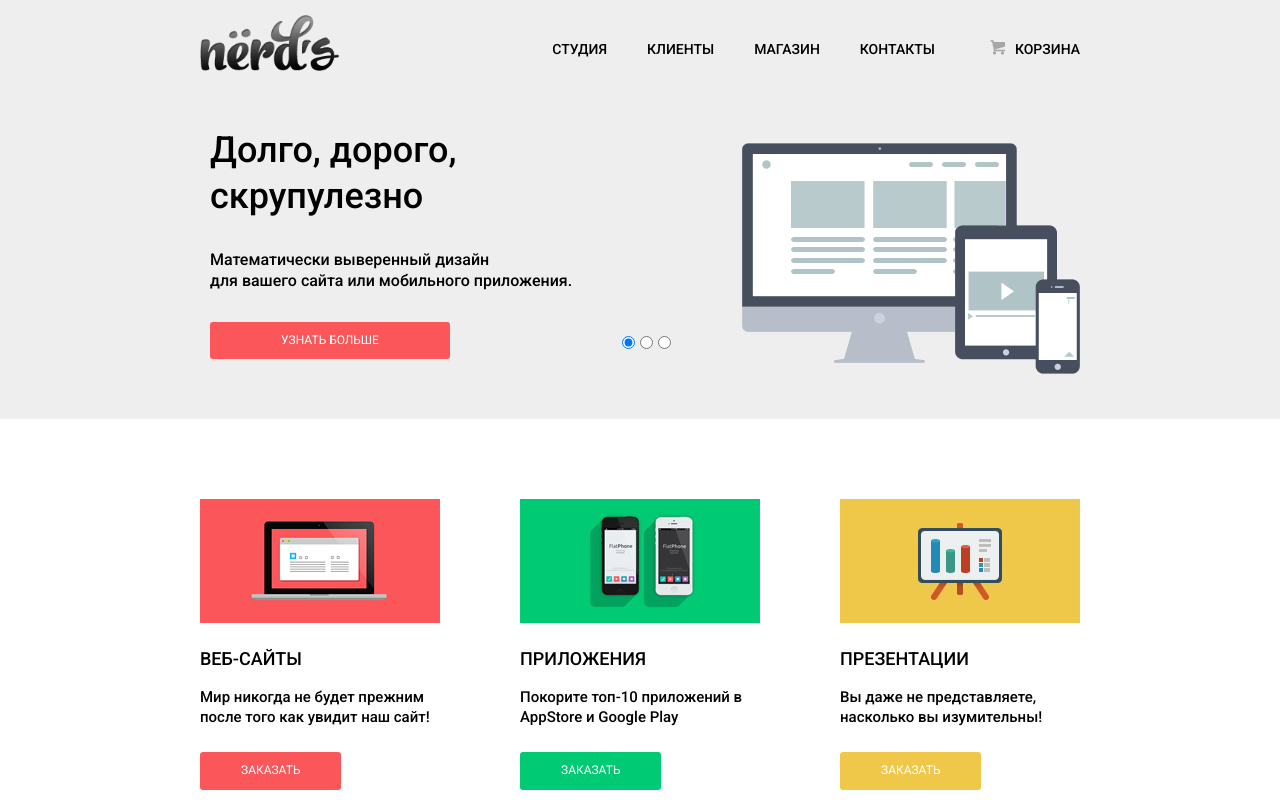
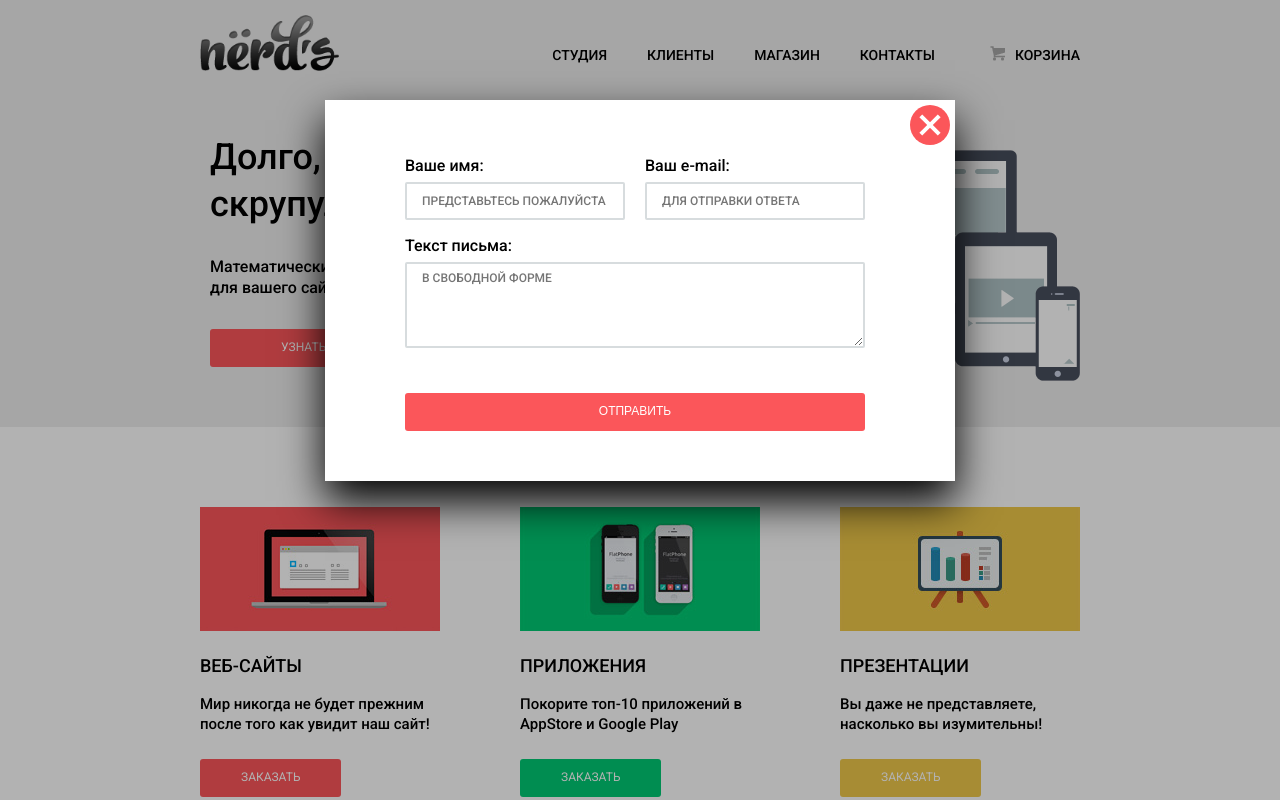
Before and after one commit to lonixoon/nerds, a plain HTML site: page index.html in a window 1280 px wide. Shown: the top 800 px of the page. Drawn offline with Linux system fonts and the light colour scheme.

Commit message:
закончил декарирование формы обратной связи index.html

```diff
--- a/css/style-test.css
+++ b/css/style-test.css
@@ -2,10 +2,13 @@
 /*Начало Красная прямоугольная кнопка*/
 .btn {
   display: inline-flex;
+  justify-content: center;
   padding: 10px 40px;
+  margin: 0;
   border: 1px solid transparent;
   border-radius: 3px;
   font-size: 12px;
+  line-height: 1.3;
   font-weight: 400;
   text-decoration: none;
   text-transform: uppercase;
@@ -51,14 +54,15 @@
 .btn_long {
   padding: 10px 70px;
 }
+/*Конец Красная прямоугольная кнопка*/
 
-/*Конец Красная прямоугольная кнопка*/
 
 /*Начало Линия серая, разделитель блоков*/
 .gray-line {
   border-bottom: 2px solid #eeeeee;
 }
 /*Конец Линия серая, разделитель блоков*/
+
 
 /*Начало Список, красная линия впереди*/
 .non-standart-list {
@@ -84,6 +88,77 @@
 /*Конец Список, красная линия впереди*/
 
 
+/*Начало Стиль для текстовых полей*/
+.text {
+  padding: 5px 15px;
+  border: 2px solid #d7dcde;
+  border-radius: 2px;
+  min-height: 38px;
+  font-family: 'Roboto', sans-serif;
+  font-weight: 500;
+  line-height: 18px;
+  font-size: 12px;
+}
+
+.text:hover {
+  border-color: #a2a9ac;
+}
+
+.text:focus {
+  border-color: #56bffb;
+  outline: none;
+}
+
+
+/*Конец Стиль для текстовых полей*/
+
+
+/*Начало Закрывалкя close для оконон*/
+.close {
+  position: absolute;
+  top: 5px;
+  right: 5px;
+  width: 40px;
+  height: 40px;
+  border: 1px solid transparent;
+  border-radius: 50px;
+  background: #fb565a;
+  font-size: 0;
+}
+
+.close:hover {
+  background-color: #d6494d;
+}
+
+.close:active {
+  background-color: #b63538;
+  box-shadow: inset 0 2px 0 #9b2d30;
+}
+
+  .close::before,
+  .close::after {
+    content: "";
+    position: absolute;
+    top: 50%;
+    right: 50%;
+    margin-top: -2px;
+    margin-right: -13px;
+    width: 26px;
+    height: 4px;
+    background: #ffffff;
+  }
+
+  .close::before {
+    transform: rotate(45deg);
+  }
+
+  .close::after {
+    transform: rotate(-45deg);
+  }
+
+
+
+/*Конец Закрывалкя close для оконон*/
 /*Конец Общие декоративные элементы для сайта*/
 
 html,
@@ -96,7 +171,6 @@ body {
 }
  * {
     box-sizing: border-box;
-    line-height: 1.3;
  }
 
 h2 {
@@ -410,3 +484,66 @@ header {
     .social__buttons__btn_inst {
       background-position: -164px 45%;
     }
+
+/*Начало Попап окна*/
+.modal-feedback {
+  position: fixed;
+  left: 50%;
+  top: 100px;
+  margin-left: -315px;
+  width: 630px;
+  padding: 50px 90px 50px 80px;
+  box-shadow: 0 20px 40px #000000;
+  background: #ffffff;
+  z-index: 100;
+}
+
+  .modal-feedback label {
+    line-height: 2;
+  }
+
+  .modal-feedback__form {
+    display: inline-flex;
+    justify-content: space-between;
+    flex-wrap: wrap;
+  }
+
+  .modal-feedback-form__name {
+    display: flex;
+    flex-direction: column;
+    width: 220px;
+  }
+
+  .modal-feedback-form__email {
+    display: flex;
+    flex-direction: column;
+    width: 220px;
+  }
+
+  .modal-feedback-form__comment {
+    display: flex;
+    flex-direction: column;
+    width: 460px;
+    margin-top: 10px;
+  }
+
+  .modal-feedback__btn {
+    display: flex;
+    width: 460px;
+    margin-top: 45px;
+  }
+
+  .modal-feedback ::-webkit-input-placeholder {
+    text-transform: uppercase;
+  }
+
+.overlay {
+  position: fixed;
+  top: 0;
+  left: 0;
+  width: 100%;
+  height: 100%;
+  z-index: 90;
+  background: rgba(0, 0, 0, 0.3);
+}
+/*Конец Попап окна
--- a/index.html
+++ b/index.html
@@ -184,19 +184,24 @@
 			</section>
 		</div>
 	</footer>
-	<section class="modal-feedback-form">
-		<form action="#" method="post">
-			<label class="modal-feedback-form__name" for="name">Ваше имя:</label>
-			<input type="text" name="name" id="name" placeholder="Представьтесь пожалуйста">
-
-			<label  class="modal-feedback-form__email" for="email">Ваш e-mail:</label>
-			<input type="email" name="email" id="email" placeholder="Для отправки ответа">
-
-			<label class="modal-feedback-form__comment" for="coment">Текст письма:</label>
-			<textarea id="coment" name="coment" placeholder="В свободной форме"></textarea>
-
-			<button class="btn" type="submit">Отправить</button>
+	<section class="modal-feedback">
+		<div class="close">Закрыть</div>
+		<form class="modal-feedback__form" action="#" method="post">
+			<div class="modal-feedback-form__name">
+				<label for="name">Ваше имя:</label>
+				<input class="text" type="text" name="name" id="name" placeholder="Представьтесь пожалуйста">
+			</div>
+			<div class="modal-feedback-form__email">
+				<label for="email">Ваш e-mail:</label>
+				<input class="text" type="email" name="email" id="email" placeholder="Для отправки ответа">
+			</div>
+			<div class="modal-feedback-form__comment">
+				<label for="coment">Текст письма:</label>
+				<textarea class="text" id="coment" name="coment" placeholder="В свободной форме" rows="4"></textarea>
+			</div>
+			<button class="btn modal-feedback__btn" type="submit">Отправить</button>
 		</form>
 	</section>
+	<div class="overlay"></div>
 </body>
 </html>
```
